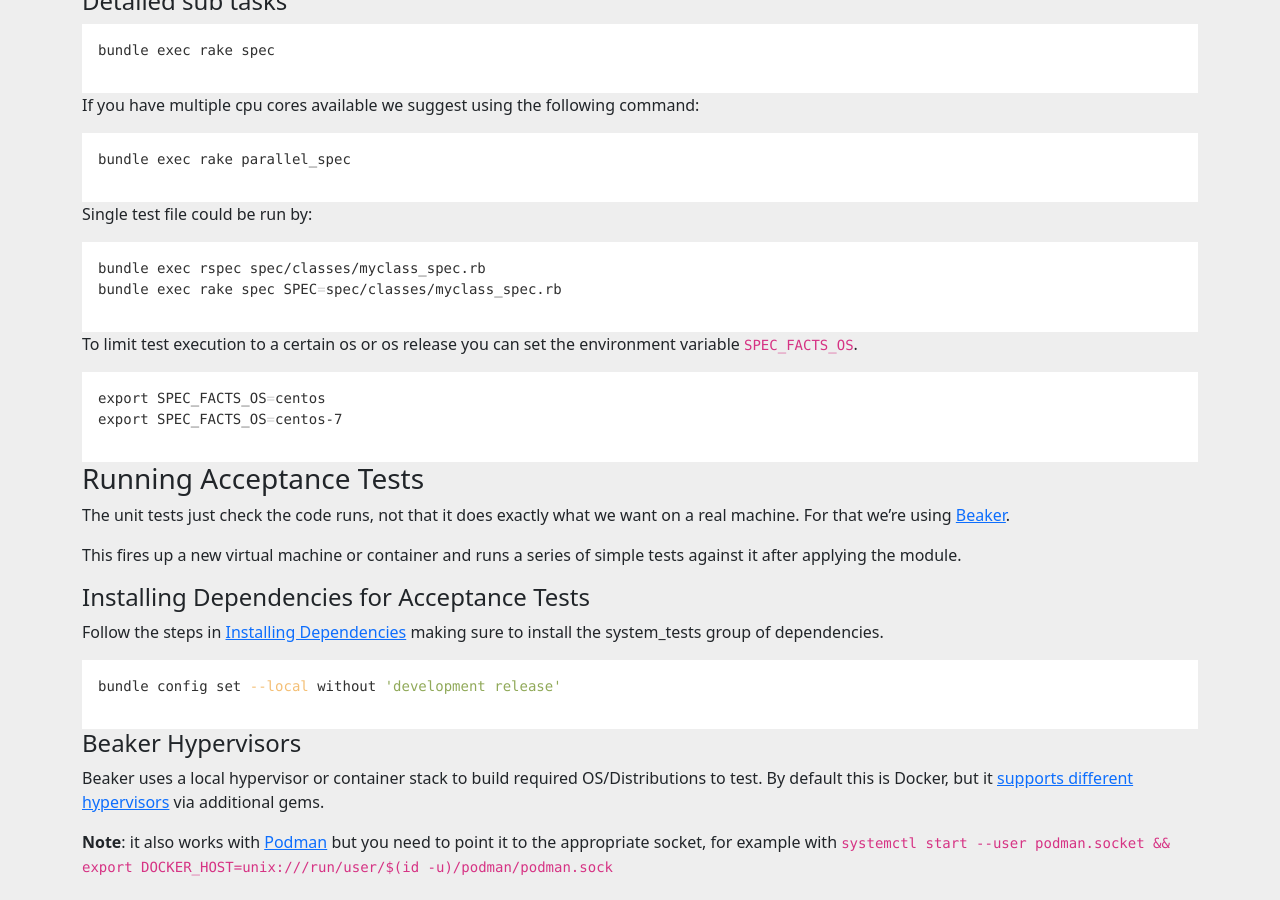
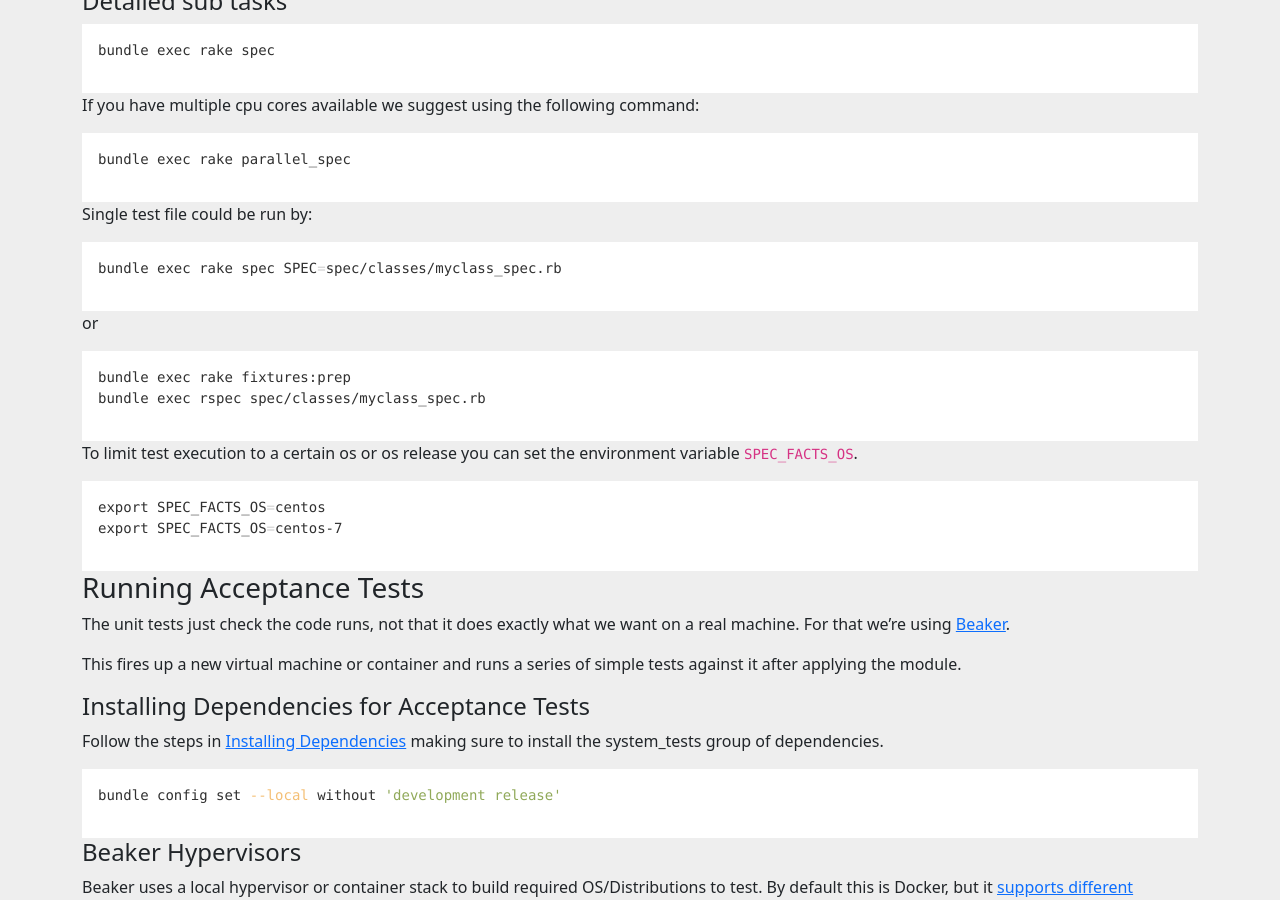
Before and after one commit to voxpupuli/voxpupuli.github.io, a Jekyll site: the page built from _docs/how_to_run_tests.md, in a window 1280 px wide and 900 px high, scrolled down 2923 px. Built offline with Jekyll 4.4.1, drawn with Linux system fonts in a browser that asks for light colours; nearby versions of some CDN libraries.

Commit message:
run fixtures:prep before rspec

````diff
--- a/_docs/how_to_run_tests.md
+++ b/_docs/how_to_run_tests.md
@@ -158,8 +158,14 @@ bundle exec rake parallel_spec
 Single test file could be run by:
 
 ```shell
+bundle exec rake spec SPEC=spec/classes/myclass_spec.rb
+```
+
+or
+
+```shell
+bundle exec rake fixtures:prep
 bundle exec rspec spec/classes/myclass_spec.rb
-bundle exec rake spec SPEC=spec/classes/myclass_spec.rb
 ```
 
 To limit test execution to a certain os or os release you can set the environment variable `SPEC_FACTS_OS`.
````
